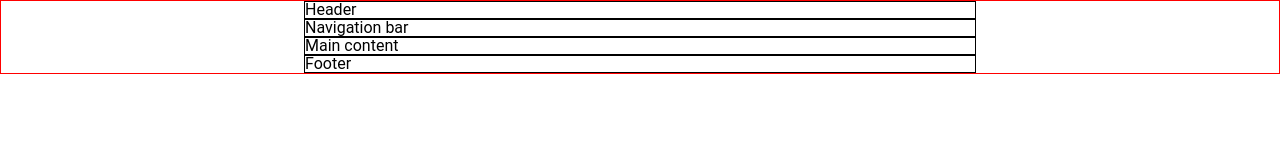
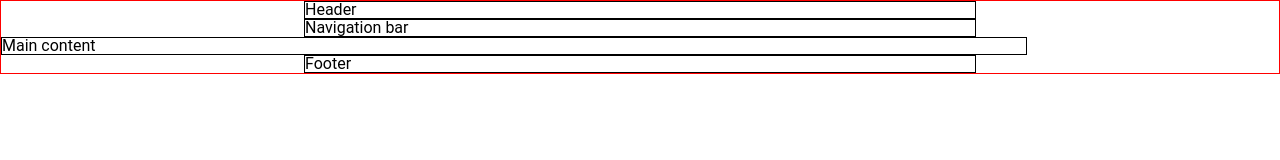
Before and after one commit to ignasc/odinProject-Homepage, a website built with webpack: page src/template.html in a window 1280 px wide. Built offline with nearby package versions, Linux system fonts and the light colour scheme.

Commit message:
Add a full width class option for element.

```diff
--- a/src/styles.css
+++ b/src/styles.css
@@ -28,3 +28,7 @@ footer {
     border: 1px solid black;
     grid-column: 2 / -2;
 }
+
+.full-bleed {
+    grid-column: 1 / -1;
+}
--- a/src/template.html
+++ b/src/template.html
@@ -9,7 +9,7 @@
         <div class="wrapper">
             <header>Header</header>
             <nav>Navigation bar</nav>
-            <main>Main content</main>
+            <main class="full-bleed">Main content</main>
             <footer>Footer</footer>
         </div>
     </body>
```
